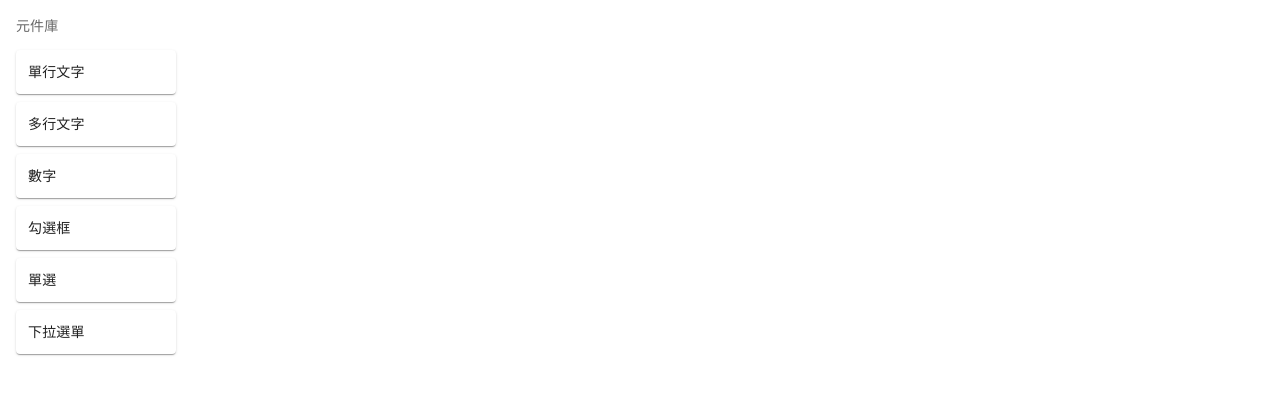
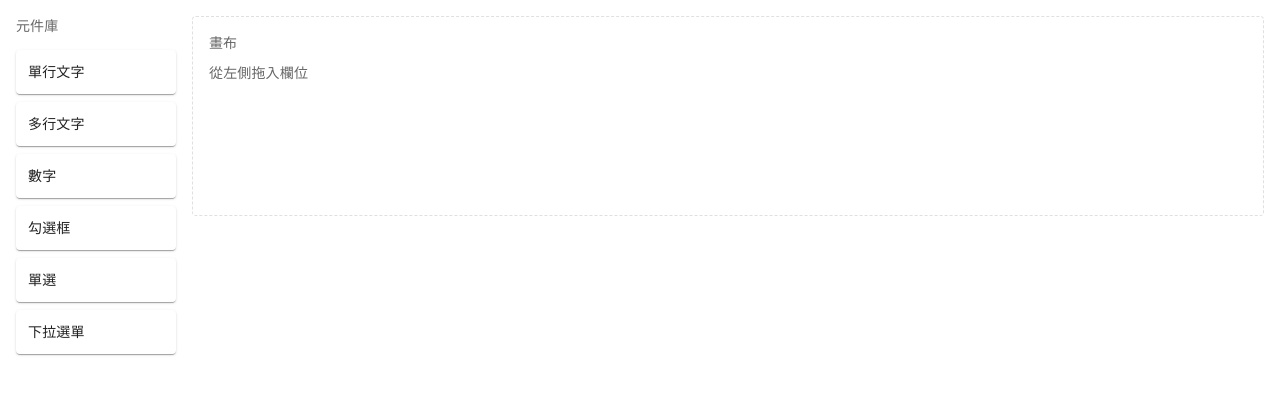
Before and after one commit to TonyHuang0327/dndform-frontend, a Next.js app: page / in a window 1280 px wide. Shown: the top 394 px of the page. Built offline with nearby package versions, Linux system fonts and the light colour scheme.

Commit message:
feat: add FormCanvas with sortable field items

```diff
--- a/src/app/page.tsx
+++ b/src/app/page.tsx
@@ -1,21 +1,60 @@
 "use client";
 
+import { useState } from "react";
 import { DndContext, type DragEndEvent } from "@dnd-kit/core";
+import { arrayMove } from "@dnd-kit/sortable";
 import ComponentPalette from "@/components/ComponentPalette";
+import FormCanvas, { CANVAS_ID } from "@/components/FormCanvas";
+import { createField } from "@/types/form";
+import type { FormField } from "@/types/form";
 import { Box } from "@mui/material";
 
 export default function Home() {
+  const [fields, setFields] = useState<FormField[]>([]);
+  const [selectedId, setSelectedId] = useState<string | null>(null);
+
   function handleDragEnd(event: DragEndEvent) {
     const { active, over } = event;
-    console.log("DragEnd", { active: active?.id, over: over?.id, data: active?.data?.current });
+    if (!over) return;
+
+    const data = active.data.current as
+      | { type?: FormField["type"]; source?: string }
+      | undefined;
+
+    if (data?.source === "palette" && data?.type) {
+      setFields((prev) => [...prev, createField(data.type!)]);
+      return;
+    }
+
+    const oldIndex = fields.findIndex((f) => f.id === active.id);
+    if (oldIndex === -1) return;
+
+    const newIndex =
+      over.id === CANVAS_ID
+        ? fields.length
+        : fields.findIndex((f) => f.id === over.id);
+    if (newIndex === -1) return;
+
+    setFields((prev) => arrayMove(prev, oldIndex, newIndex));
+  }
+
+  function handleChange(id: string, patch: Partial<FormField>) {
+    setFields((prev) =>
+      prev.map((f) => (f.id === id ? ({ ...f, ...patch } as FormField) : f))
+    );
   }
 
   return (
     <DndContext onDragEnd={handleDragEnd}>
       <Box sx={{ display: "flex", minHeight: "100vh", p: 2 }}>
         <ComponentPalette />
-        <Box sx={{ flex: 1, ml: 2, display: "flex", alignItems: "flex-start" }}>
-          {/* 畫布將在 Task 4 加入 */}
+        <Box sx={{ flex: 1, ml: 2, minWidth: 0 }}>
+          <FormCanvas
+            fields={fields}
+            selectedId={selectedId}
+            onSelect={setSelectedId}
+            onChange={handleChange}
+          />
         </Box>
       </Box>
     </DndContext>
--- /dev/null
+++ b/src/components/FormCanvas.tsx
@@ -0,0 +1,67 @@
+"use client";
+
+import { useDroppable } from "@dnd-kit/core";
+import {
+  SortableContext,
+  verticalListSortingStrategy,
+} from "@dnd-kit/sortable";
+import type { FormField } from "@/types/form";
+import { Box, Typography } from "@mui/material";
+import SortableFieldItem, { CANVAS_ID } from "./SortableFieldItem";
+
+export { CANVAS_ID };
+
+export interface FormCanvasProps {
+  fields: FormField[];
+  selectedId: string | null;
+  onSelect: (id: string) => void;
+  onChange: (id: string, patch: Partial<FormField>) => void;
+}
+
+export default function FormCanvas({
+  fields,
+  selectedId,
+  onSelect,
+}: FormCanvasProps) {
+  const { setNodeRef, isOver } = useDroppable({ id: CANVAS_ID });
+
+  return (
+    <Box
+      ref={setNodeRef}
+      sx={{
+        flex: 1,
+        minHeight: 200,
+        p: 2,
+        borderRadius: 1,
+        bgcolor: isOver ? "action.hover" : "background.paper",
+        border: "1px dashed",
+        borderColor: "divider",
+      }}
+    >
+      <Typography variant="subtitle2" color="text.secondary" sx={{ mb: 1 }}>
+        畫布
+      </Typography>
+      {fields.length === 0 ? (
+        <Typography variant="body2" color="text.secondary">
+          從左側拖入欄位
+        </Typography>
+      ) : (
+        <SortableContext
+          items={fields.map((f) => f.id)}
+          strategy={verticalListSortingStrategy}
+        >
+          <Box sx={{ display: "flex", flexDirection: "column", gap: 1 }}>
+            {fields.map((field) => (
+              <SortableFieldItem
+                key={field.id}
+                field={field}
+                isSelected={selectedId === field.id}
+                onSelect={onSelect}
+              />
+            ))}
+          </Box>
+        </SortableContext>
+      )}
+    </Box>
+  );
+}
--- /dev/null
+++ b/src/components/SortableFieldItem.tsx
@@ -0,0 +1,59 @@
+"use client";
+
+import { useSortable } from "@dnd-kit/sortable";
+import { CSS } from "@dnd-kit/utilities";
+import type { FormField } from "@/types/form";
+import { Card, Typography } from "@mui/material";
+
+const CANVAS_ID = "canvas";
+
+export interface SortableFieldItemProps {
+  field: FormField;
+  isSelected: boolean;
+  onSelect: (id: string) => void;
+}
+
+export default function SortableFieldItem({
+  field,
+  isSelected,
+  onSelect,
+}: SortableFieldItemProps) {
+  const {
+    attributes,
+    listeners,
+    setNodeRef,
+    transform,
+    transition,
+    isDragging,
+  } = useSortable({ id: field.id });
+
+  const style = {
+    transform: CSS.Transform.toString(transform),
+    transition,
+  };
+
+  return (
+    <Card
+      ref={setNodeRef}
+      style={style}
+      {...attributes}
+      {...listeners}
+      onClick={() => onSelect(field.id)}
+      sx={{
+        p: 1.5,
+        cursor: "grab",
+        opacity: isDragging ? 0.5 : 1,
+        border: 2,
+        borderColor: isSelected ? "primary.main" : "transparent",
+        "&:active": { cursor: "grabbing" },
+      }}
+    >
+      <Typography variant="body2">{field.label}</Typography>
+      <Typography variant="caption" color="text.secondary">
+        {field.type}
+      </Typography>
+    </Card>
+  );
+}
+
+export { CANVAS_ID };
```
